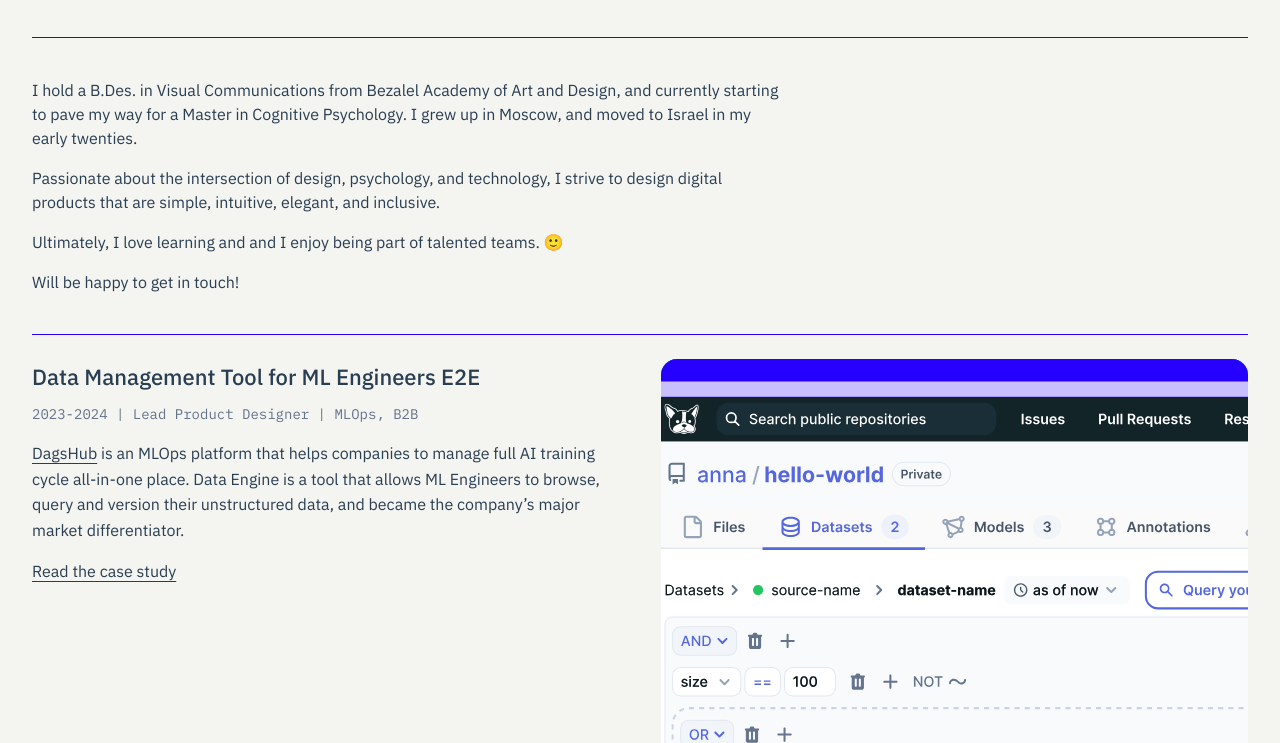
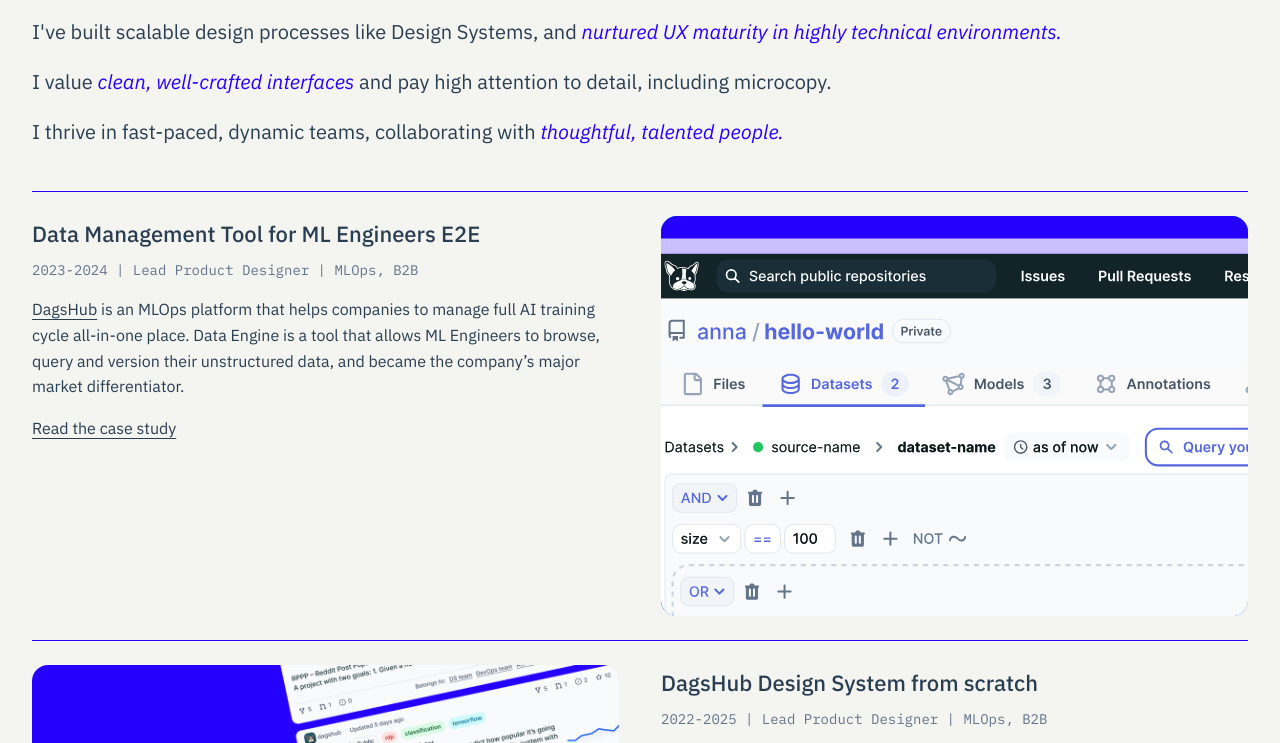
Before and after one commit to soughspeck/my-portfolio, an Astro site: page / in a window 1280 px wide. Shown: the part 611-1354 px from the top of the page. Built offline with nearby package versions, Linux system fonts and the light colour scheme; Astro itself is replaced by a stand-in of ours.

Commit message:
changed text on homepage

```diff
--- a/public/css/styles.css
+++ b/public/css/styles.css
@@ -304,11 +304,23 @@ body {
     /* height: calc(100vh - 181px) !important; */
   }
 
-  .about-text {
-    max-width: 60ch;
-    font-size: 21px;
-    line-height: 1.5;
+  .about-container.reverse {
+    flex-direction: row-reverse;
   }
+
+  .about-container > * {
+    flex: 1;
+    min-width: 0;
+  }
+
+
+.about-text p {
+  font-family: 'IBM Plex Sans', sans-serif;
+  font-size: 20px;
+  font-weight: 400;
+  line-height: 1.5;
+  /*font-style: italic;*/
+}
 
   .profile-pic {
     flex-shrink: 0;
@@ -319,6 +331,7 @@ body {
     height: 350px;
     min-height: 350px;
   }
+
   .link-inline {
     display: flex;
     flex-direction: row;
@@ -524,18 +537,13 @@ body {
   }
 
   .highlight {
+    font-style: italic;
     color: #2600ff;
     display: inline;
     text-decoration: none;
   }
 
-  .highlight:hover {
-    color: #2600ff;
-    text-decoration: underline;
-    text-decoration-color: #2600ff;
-    text-decoration-thickness: 2px;
-    text-underline-offset: 10px;
-  }
+
 
  /* Mobile Responsive layout - makes a one column-layout instead of a two-column layout */
 
--- a/src/pages/index.astro
+++ b/src/pages/index.astro
@@ -9,7 +9,7 @@ import Layout from "../layouts/Layout.astro";
   <meta name="viewport" content="width=device-width, initial-scale=1.0">
   <title>Anna Hyatt</title>
   <link rel="stylesheet" href="css/styles.css">
-  <link href="https://fonts.googleapis.com/css2?family=IBM+Plex+Sans:wght@300;400;500;700&display=swap" rel="stylesheet">
+  <link href="https://fonts.googleapis.com/css2?family=IBM+Plex+Mono:ital,wght@0,300;0,400;0,500;0,700;1,300;1,400;1,500;1,700&family=IBM+Plex+Sans:ital,wght@0,300;0,400;0,500;0,700;1,300;1,400;1,500;1,700&display=swap" rel="stylesheet">
   <link rel="icon" type="image/x-icon" href="/favicon.ico">
 </head>
 <body>
@@ -19,24 +19,24 @@ import Layout from "../layouts/Layout.astro";
     <div class="container-intro">
       <div class="hero-container">
        <div class="hero">
-        Hey, I'm Anna.</br> I'm a senior product designer with 7 years of experience in data-centered and dev products. I have been working both in <a href="#dagshub-index" class="highlight">a fast-paced tech start-up</a> and <a href="#nli" class="highlight">a large national institution.</a>
+        Hey, I'm Anna.</br> I'm a <i>senior product designer</i> with 7 years of experience in <span class="highlight">complex, data-heavy systems.</span>
        </div>
        <div class="profile-pic" style="background-image: url('/assets/userpic_anna_3.jpeg' )">
         </div>
       </div>
       <section class="section-divider"></section>
 
-        <div class="about-container">
+        <div class="about-container reverse">
 
           <div class="about-text">
 
-            <p>I hold a B.Des. in Visual Communications from Bezalel Academy of Art and Design, and currently starting to pave my way for a Master in Cognitive Psychology. </br>
-            I grew up in Moscow, and moved to Israel in my early twenties.</br>
-            <p>Passionate about the intersection of design, psychology, and technology, I strive to design digital products that are simple, intuitive, elegant, and inclusive.
-            </p>
-            <p>Ultimately, I love learning and and I enjoy being part of talented teams. 🙂</p>
-            <p>Will be happy to get in touch!</p>
-            </p>
+            <p>I design end-to-end product experiences, <span class="highlight">translating complex workflows into intuitive, user-centered solutions</span> through qualitative and quantitative research. I collaborate closely with business stakeholders, PMs, and R&D teams.</p>
+
+            <p>I've built scalable design processes like Design Systems, and <span class="highlight">nurtured UX maturity in highly technical environments.</span></p>
+
+            <p>I value <span class="highlight">clean, well-crafted interfaces</span> and pay high attention to detail, including microcopy.</p>
+
+            <p>I thrive in fast-paced, dynamic teams, collaborating with <span class="highlight">thoughtful, talented people.</span></p>
           </div>
         </div>
 
@@ -66,7 +66,7 @@ import Layout from "../layouts/Layout.astro";
     <div class="section-content">
       <h2><a href="/dagshub-design-system" class="header-link">DagsHub Design System from scratch</a></h2>
       <p class="subtitle">2022-2025 | Lead Product Designer | MLOps, B2B</p>
-      <p>A solo effort to create and implement a reusable, maintainable system bringing clarity, consistency, and velocity to a fast-moving MLOps startup.</p>
+      <p>At DagsHub I established a reusable, maintainable design system bringing clarity, consistency, and velocity to a fast-moving MLOps startup.</p>
       <p></p>
       <a href="/dagshub-design-system">Read more</a>
       <p></p>
```
Also changed, not shown: 2 other files.
